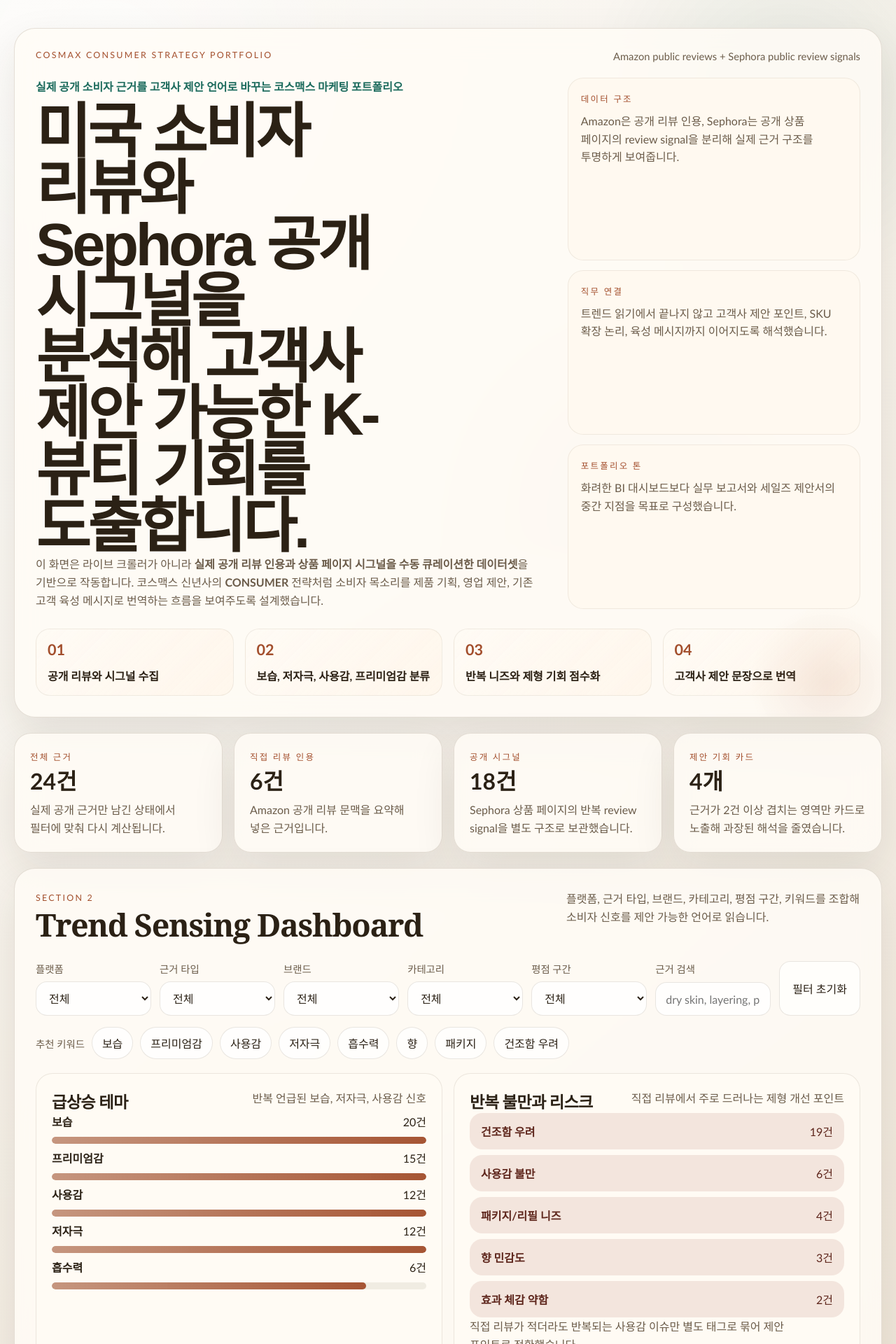
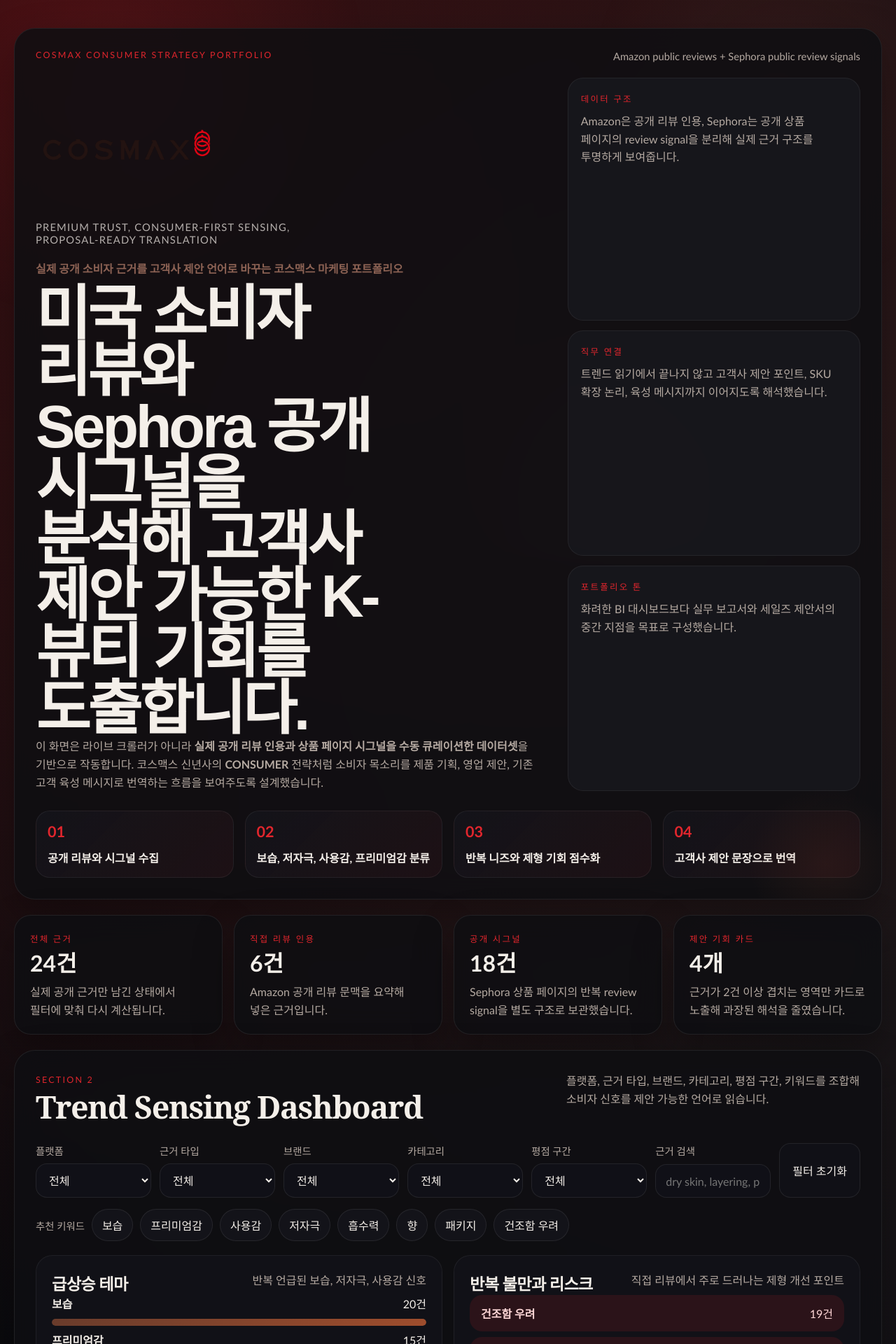
Before and after one commit to daseul1226/cosmax-consumer-sensing-portfolio, a Next.js app: page / in a window 1280 px wide. Shown: the top 1920 px of the page at 70% size. Built offline with nearby package versions, Linux system fonts and the light colour scheme; a web font is replaced by a local one.

Commit message:
Apply COSMAX logo-driven branding

```diff
--- a/app/globals.css
+++ b/app/globals.css
@@ -1,13 +1,13 @@
 :root {
-  --bg: #f6f1e8;
-  --surface: rgba(255, 252, 246, 0.84);
-  --line: rgba(73, 53, 23, 0.14);
-  --ink: #2b2115;
-  --muted: #6b5c4a;
-  --accent: #a34f2d;
-  --emerald: #1c6b5d;
-  --warning: #8f3b2b;
-  --shadow: 0 24px 60px rgba(52, 35, 16, 0.1);
+  --bg: #09090c;
+  --surface: rgba(14, 14, 18, 0.86);
+  --line: rgba(255, 255, 255, 0.08);
+  --ink: #f4efe9;
+  --muted: #b5aaa2;
+  --accent: #e1262d;
+  --emerald: #8c6254;
+  --warning: #ff7676;
+  --shadow: 0 24px 60px rgba(0, 0, 0, 0.32);
 }
 
 * {
@@ -23,8 +23,9 @@
   color: var(--ink);
   font-family: "Trebuchet MS", "Segoe UI", sans-serif;
   background:
-    radial-gradient(circle at top left, rgba(255, 255, 255, 0.72), transparent 35%),
-    linear-gradient(135deg, #f6f1e8 0%, #efe6d9 45%, #e6efe7 100%);
+    radial-gradient(circle at top left, rgba(225, 38, 45, 0.22), transparent 28%),
+    radial-gradient(circle at 85% 12%, rgba(140, 98, 84, 0.18), transparent 26%),
+    linear-gradient(135deg, #050507 0%, #0f0f14 45%, #171218 100%);
 }
 
 button,
@@ -79,9 +80,9 @@
   position: fixed;
   inset: 0;
   background:
-    radial-gradient(circle at 12% 12%, rgba(255, 255, 255, 0.45), transparent 28%),
-    radial-gradient(circle at 88% 16%, rgba(28, 107, 93, 0.08), transparent 22%),
-    radial-gradient(circle at 70% 88%, rgba(163, 79, 45, 0.08), transparent 24%);
+    radial-gradient(circle at 12% 12%, rgba(225, 38, 45, 0.14), transparent 28%),
+    radial-gradient(circle at 88% 16%, rgba(140, 98, 84, 0.1), transparent 22%),
+    radial-gradient(circle at 70% 88%, rgba(255, 255, 255, 0.05), transparent 24%);
   pointer-events: none;
 }
 
@@ -150,6 +151,25 @@
   margin-top: 22px;
 }
 
+.brand-lockup {
+  display: grid;
+  gap: 12px;
+  margin-bottom: 20px;
+}
+
+.brand-lockup p {
+  max-width: 420px;
+  color: rgba(244, 239, 233, 0.72);
+  font-size: 0.92rem;
+  letter-spacing: 0.08em;
+  text-transform: uppercase;
+}
+
+.brand-logo {
+  width: min(260px, 55vw);
+  height: auto;
+}
+
 .hero-kicker {
   margin-bottom: 14px;
   color: var(--emerald);
@@ -200,8 +220,8 @@
 .mini-panel {
   padding: 18px;
   border-radius: 22px;
-  background: rgba(255, 249, 240, 0.88);
-  border: 1px solid rgba(73, 53, 23, 0.08);
+  background: rgba(24, 24, 30, 0.88);
+  border: 1px solid rgba(255, 255, 255, 0.06);
 }
 
 .mini-panel p {
@@ -226,8 +246,8 @@
 .workflow-step {
   padding: 16px;
   border-radius: 20px;
-  background: linear-gradient(135deg, rgba(255, 251, 245, 0.95), rgba(255, 245, 233, 0.8));
-  border: 1px solid rgba(73, 53, 23, 0.08);
+  background: linear-gradient(135deg, rgba(20, 20, 26, 0.96), rgba(33, 18, 22, 0.84));
+  border: 1px solid rgba(255, 255, 255, 0.06);
 }
 
 .workflow-step span {
@@ -306,11 +326,11 @@
 select,
 input {
   width: 100%;
-  border: 1px solid rgba(73, 53, 23, 0.12);
+  border: 1px solid rgba(255, 255, 255, 0.08);
   border-radius: 16px;
   padding: 13px 14px;
   color: var(--ink);
-  background: rgba(255, 255, 255, 0.82);
+  background: rgba(18, 18, 24, 0.92);
 }
 
 select:focus,
@@ -327,10 +347,10 @@
 }
 
 .ghost-button {
-  border: 1px solid rgba(73, 53, 23, 0.12);
+  border: 1px solid rgba(255, 255, 255, 0.08);
   border-radius: 16px;
   padding: 0 18px;
-  background: rgba(255, 255, 255, 0.72);
+  background: rgba(18, 18, 24, 0.88);
   color: var(--ink);
 }
 
@@ -363,8 +383,8 @@
 .opportunity-tags span {
   border-radius: 999px;
   padding: 10px 14px;
-  border: 1px solid rgba(73, 53, 23, 0.12);
-  background: rgba(255, 255, 255, 0.78);
+  border: 1px solid rgba(255, 255, 255, 0.08);
+  background: rgba(21, 21, 27, 0.9);
   color: var(--ink);
 }
 
@@ -377,8 +397,8 @@
 .cloud-chip {
   display: inline-flex;
   gap: 8px;
-  background: rgba(28, 107, 93, 0.08);
-  border-color: rgba(28, 107, 93, 0.18);
+  background: rgba(225, 38, 45, 0.12);
+  border-color: rgba(225, 38, 45, 0.22);
 }
 
 .dashboard-grid {
@@ -391,8 +411,8 @@
 .detail-card {
   padding: 22px;
   border-radius: 24px;
-  background: rgba(255, 251, 244, 0.88);
-  border: 1px solid rgba(73, 53, 23, 0.1);
+  background: rgba(19, 19, 24, 0.92);
+  border: 1px solid rgba(255, 255, 255, 0.06);
 }
 
 .panel.full-width {
@@ -416,7 +436,7 @@
 .bar-track {
   height: 10px;
   border-radius: 999px;
-  background: rgba(73, 53, 23, 0.08);
+  background: rgba(255, 255, 255, 0.08);
   overflow: hidden;
 }
 
@@ -442,8 +462,8 @@
 }
 
 .stack-item.warning {
-  background: rgba(143, 59, 43, 0.11);
-  color: #5e261c;
+  background: rgba(225, 38, 45, 0.12);
+  color: #ffd7d7;
 }
 
 .channel-grid,
@@ -475,13 +495,13 @@
 }
 
 .source-chip.amazon {
-  background: rgba(163, 79, 45, 0.12);
+  background: rgba(225, 38, 45, 0.14);
   color: var(--accent);
 }
 
 .source-chip.sephora {
-  background: rgba(28, 107, 93, 0.12);
-  color: var(--emerald);
+  background: rgba(140, 98, 84, 0.16);
+  color: #d9b4a7;
 }
 
 .opportunity-card {
@@ -490,14 +510,14 @@
   padding: 22px;
   text-align: left;
   border-radius: 24px;
-  border: 1px solid rgba(73, 53, 23, 0.1);
-  background: rgba(255, 249, 241, 0.88);
+  border: 1px solid rgba(255, 255, 255, 0.06);
+  background: rgba(19, 19, 24, 0.9);
 }
 
 .opportunity-card.active {
-  border-color: rgba(163, 79, 45, 0.5);
-  background: linear-gradient(180deg, rgba(255, 245, 235, 0.96), rgba(255, 250, 243, 0.92));
-  box-shadow: 0 16px 32px rgba(163, 79, 45, 0.14);
+  border-color: rgba(225, 38, 45, 0.4);
+  background: linear-gradient(180deg, rgba(31, 16, 19, 0.96), rgba(18, 18, 24, 0.92));
+  box-shadow: 0 16px 32px rgba(225, 38, 45, 0.14);
 }
 
 .opportunity-top span:first-child {
@@ -524,8 +544,8 @@
 .evidence-item {
   padding: 18px;
   border-radius: 22px;
-  border: 1px solid rgba(73, 53, 23, 0.1);
-  background: rgba(255, 251, 246, 0.9);
+  border: 1px solid rgba(255, 255, 255, 0.06);
+  background: rgba(19, 19, 24, 0.92);
 }
 
 .evidence-summary h3,
@@ -537,9 +557,9 @@
 .review-quote {
   margin: 16px 0 0;
   padding: 16px 18px;
-  border-left: 4px solid rgba(163, 79, 45, 0.38);
+  border-left: 4px solid rgba(225, 38, 45, 0.48);
   border-radius: 0 18px 18px 0;
-  background: rgba(163, 79, 45, 0.06);
+  background: rgba(225, 38, 45, 0.08);
   color: var(--ink);
   line-height: 1.7;
 }
@@ -551,9 +571,9 @@
 }
 
 .evidence-item.active {
-  border-color: rgba(28, 107, 93, 0.42);
-  background: rgba(241, 249, 246, 0.96);
-  box-shadow: 0 12px 28px rgba(28, 107, 93, 0.12);
+  border-color: rgba(225, 38, 45, 0.34);
+  background: rgba(33, 18, 22, 0.94);
+  box-shadow: 0 12px 28px rgba(225, 38, 45, 0.12);
 }
 
 .evidence-meta {
@@ -585,8 +605,8 @@
 .detail-meta-grid div {
   padding: 14px 16px;
   border-radius: 18px;
-  background: rgba(255, 255, 255, 0.62);
-  border: 1px solid rgba(73, 53, 23, 0.08);
+  background: rgba(25, 25, 32, 0.92);
+  border: 1px solid rgba(255, 255, 255, 0.05);
 }
 
 .detail-meta-grid strong {
@@ -595,21 +615,21 @@
 }
 
 .inline-tags.warning span {
-  background: rgba(143, 59, 43, 0.08);
+  background: rgba(225, 38, 45, 0.12);
 }
 
 .inline-tags.premium span {
-  background: rgba(158, 123, 47, 0.12);
+  background: rgba(140, 98, 84, 0.18);
 }
 
 .detail-panel {
   padding: 18px;
   border-radius: 20px;
-  background: rgba(28, 107, 93, 0.08);
+  background: rgba(225, 38, 45, 0.1);
 }
 
 .detail-panel.muted {
-  background: rgba(73, 53, 23, 0.06);
+  background: rgba(255, 255, 255, 0.04);
 }
 
 .source-link {
@@ -632,9 +652,9 @@
 .empty-state {
   padding: 32px;
   border-radius: 24px;
-  border: 1px dashed rgba(73, 53, 23, 0.22);
+  border: 1px dashed rgba(255, 255, 255, 0.12);
   text-align: center;
-  background: rgba(255, 252, 248, 0.78);
+  background: rgba(18, 18, 24, 0.84);
 }
 
 .empty-state p {
--- a/components/portfolio-dashboard.tsx
+++ b/components/portfolio-dashboard.tsx
@@ -1,5 +1,6 @@
 "use client";
 
+import Image from "next/image";
 import { useEffect, useState } from "react";
 import { analyzePortfolioData, filterEvidence, getFilterOptions } from "@/lib/analysis";
 import { ConsumerEvidence, EnrichedEvidence, FilterState, OpportunityCard } from "@/lib/types";
@@ -186,6 +187,17 @@
         </div>
         <div className="hero-grid">
           <div>
+            <div className="brand-lockup">
+              <Image
+                alt="COSMAX logo"
+                className="brand-logo"
+                height={72}
+                priority
+                src="/branding/cosmax-logo-main.webp"
+                width={274}
+              />
+              <p>Premium trust, consumer-first sensing, proposal-ready translation</p>
+            </div>
             <p className="hero-kicker">실제 공개 소비자 근거를 고객사 제안 언어로 바꾸는 코스맥스 마케팅 포트폴리오</p>
             <h1>미국 소비자 리뷰와 Sephora 공개 시그널을 분석해 고객사 제안 가능한 K-뷰티 기회를 도출합니다.</h1>
             <p className="hero-description">
```
Also changed, not shown: public/branding/cosmax-logo-main.webp (added).
